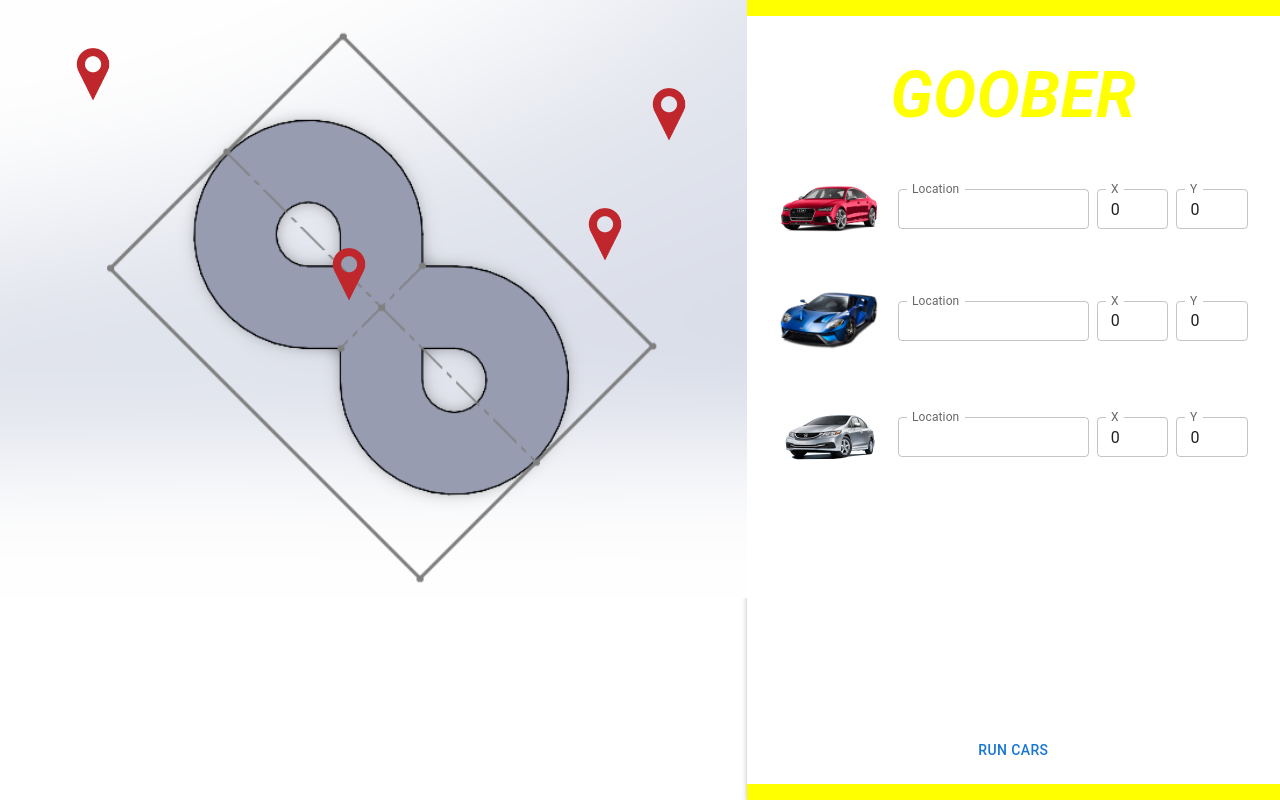
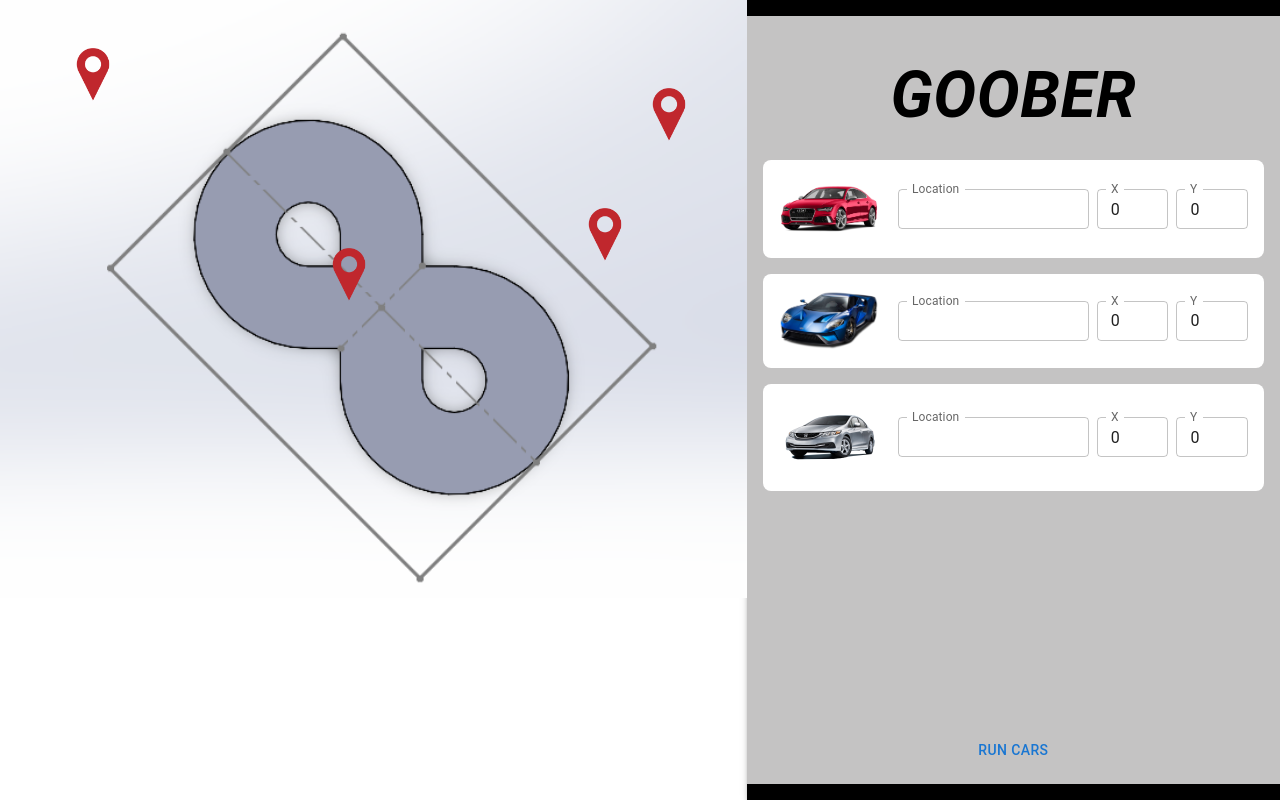
Before and after one commit to caiodasilva2005/Goober, a Next.js app: page / in a window 1280 px wide. Built offline with nearby package versions, Linux system fonts and the light colour scheme.

Commit message:
style changes and error handling

```diff
--- a/app/components/LocationSelector.tsx
+++ b/app/components/LocationSelector.tsx
@@ -27,8 +27,8 @@ const LocationSelector = ({ car, onSelect }) => {
         </Grid>
         <Grid item xs={5}>
           <TextField
-            error={car.error}
-            helperText={car.error && "Location Is Occupied"}
+            error={car.error !== undefined}
+            helperText={car.error && car.error}
             id="outlined-read-only-input"
             label="Location"
             defaultValue={
--- a/app/page.tsx
+++ b/app/page.tsx
@@ -53,12 +53,20 @@ export default function Home() {
   function ResetSelect(cars: Car[]) {
     const updatedCars = cars.map((car) => ({
       ...car,
+      error: undefined,
       selected: false,
     }));
     setCars(updatedCars);
   }
 
   const handleRun = () => {
+    const selectedIndex = cars.findIndex((car) => !car.selectedLocation);
+    if (selectedIndex !== -1) {
+      let updatedCars = [...cars];
+      updatedCars[selectedIndex].error = "No Location Selected";
+      setCars(updatedCars);
+      return;
+    }
     console.log("Running cars");
     ResetSelect(cars);
   };
@@ -110,7 +118,7 @@ export default function Home() {
       return;
     }
 
-    updatedCars[selectedIndex].error = true;
+    updatedCars[selectedIndex].error = "Location Is Occupied";
     setCars(updatedCars);
     return;
   };
@@ -137,13 +145,13 @@ export default function Home() {
               display: "flex",
               flexDirection: "column",
               justifyContent: "space-between",
-              bgcolor: "white",
+              bgcolor: "#c4c3c3",
               height: "100vh",
               boxShadow: 3,
               borderTop: 16,
               borderBottom: 16,
-              borderTopColor: "yellow",
-              borderBottomColor: "yellow",
+              borderTopColor: "black",
+              borderBottomColor: "black",
             }}
           >
             <Typography
@@ -154,7 +162,7 @@ export default function Home() {
                 fontSize: 64,
                 fontWeight: "bold",
                 fontStyle: "italic",
-                color: "yellow",
+                color: "black",
               }}
             >
               GOOBER
--- a/app/types/types.tsx
+++ b/app/types/types.tsx
@@ -10,5 +10,5 @@ export interface Car {
   id: number;
   selectedLocation?: Location;
   selected: boolean;
-  error?: boolean;
+  error?: string;
 }
```
